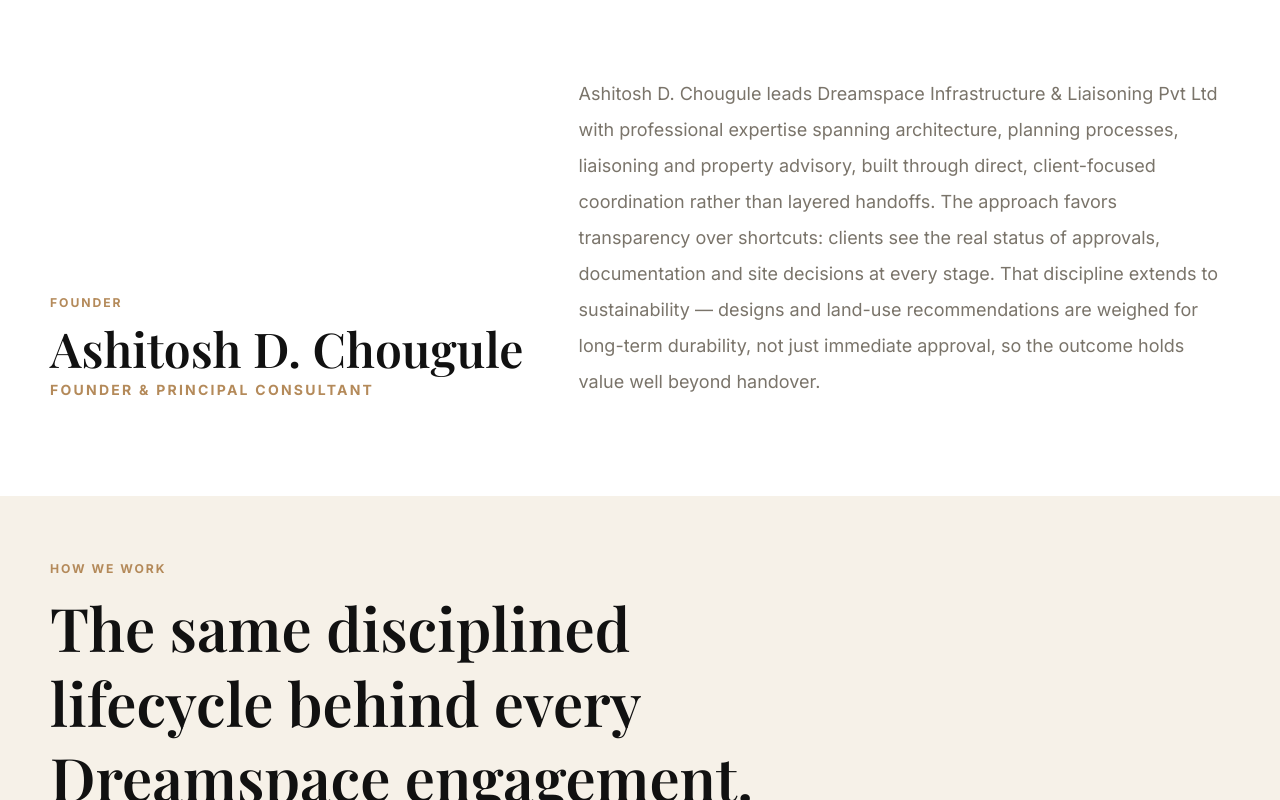
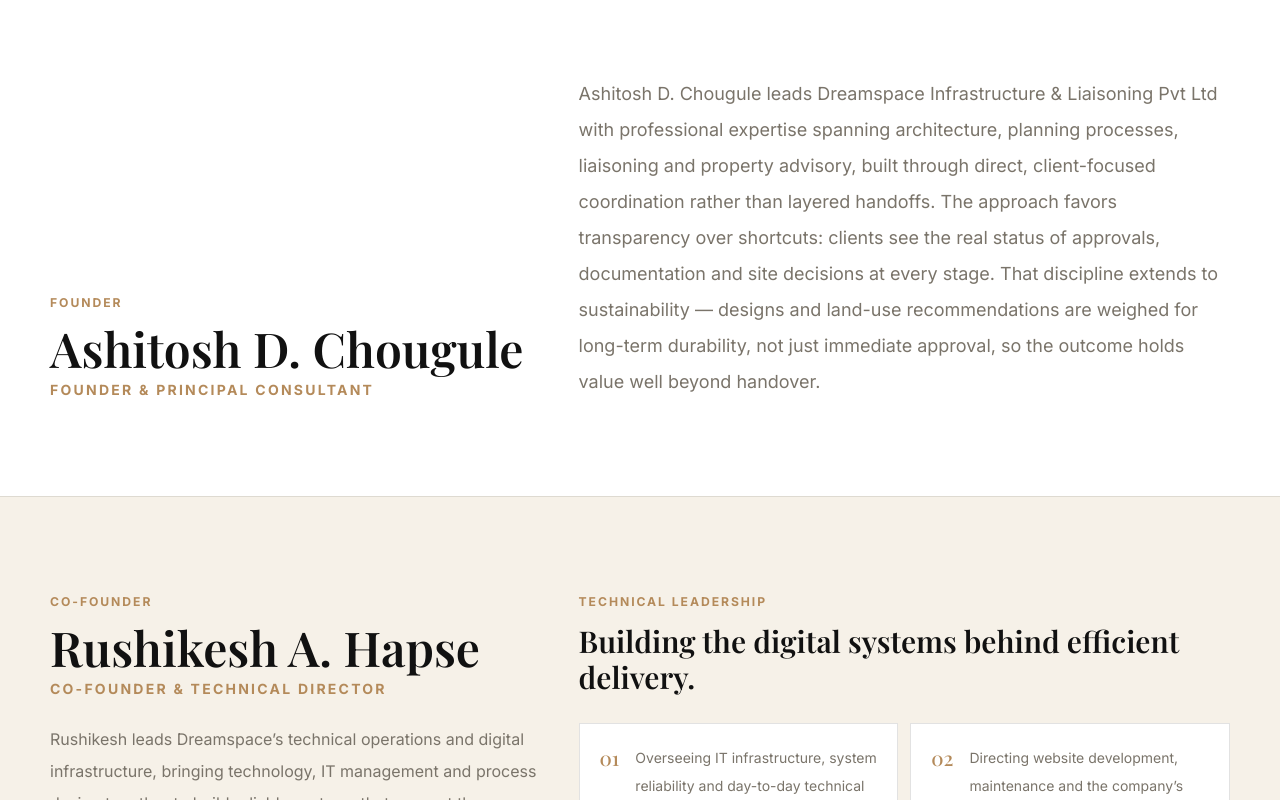
Before and after one commit to Rushihapse/Dreamspace, a React (Vite) app: page /about in a window 1280 px wide. Shown: the part 2000-2800 px from the top of the page. Built offline with nearby package versions, Linux system fonts and the light colour scheme.

Commit message:
Add co-founder technical leadership profile

```diff
--- a/src/data/company.js
+++ b/src/data/company.js
@@ -5,6 +5,22 @@ export const company = {
   slogan: 'From Land To Landmark',
   founder: 'Ashitosh D. Chougule',
   founderTitle: 'Founder & Principal Consultant',
+  coFounder: {
+    name: 'Rushikesh A. Hapse',
+    title: 'Co-founder & Technical Director',
+    introduction:
+      'Rushikesh leads Dreamspace’s technical operations and digital infrastructure, bringing technology, IT management and process design together to build reliable systems that support the company’s day-to-day work and long-term growth.',
+    responsibilities: [
+      'Overseeing IT infrastructure, system reliability and day-to-day technical operations.',
+      'Directing website development, maintenance and the company’s digital platforms.',
+      'Implementing technology-led solutions that improve operational efficiency.',
+      'Supporting digital transformation, workflow automation and process optimization.',
+      'Strengthening data security, technical support and business continuity.',
+      'Aligning technology initiatives with the company’s operational and business objectives.'
+    ],
+    focus:
+      'His focus is to simplify operations through practical technology, enhance team productivity and create a secure digital foundation for sustainable business growth.'
+  },
   phones: ['+91 96658 47993', '+91 98228 52156'],
   whatsapp: '919665847993',
   whatsappUrl: 'https://wa.me/919665847993?text=Hello%20DREAMSPACE,%20I%20am%20interested%20in%20your%20services:%0A%0A%E2%80%A2%20Architecture%20%26%20Planning%0A%E2%80%A2%20Approvals%20%26%20Liaisoning%0A%E2%80%A2%20MIDC%20%26%20Compliance%20NOCs%0A%E2%80%A2%20Real%20Estate%20%26%20Advisory%0A%E2%80%A2%20Land%20Development%0A%E2%80%A2%20Property%20Management%0A%0ARequirement%20/%20Location:%20',
--- a/src/pages/About.jsx
+++ b/src/pages/About.jsx
@@ -14,7 +14,7 @@ const values = ['Professional Excellence', 'Transparency', 'Practical Design', '
 const trustFacts = [
   { value: String(services.length), label: 'Integrated Service Divisions' },
   { value: String(company.authorities.length), label: 'Approval Authorities Covered' },
-  { value: '01', label: 'Founder-led Studio' },
+  { value: '02', label: 'Leadership Principals' },
   { value: company.region, label: 'Regional Focus' }
 ];
 
@@ -34,17 +34,27 @@ export default function About() {
     <>
       <SeoTags
         title="About Dreamspace | Architecture & Liaisoning Firm in Pune"
-        description={`${company.name}, founded by ${company.founder}, is a Pune-based consultancy delivering integrated architecture, planning approvals, liaisoning and real estate solutions across PCMC, PMC and PMRDA.`}
+        description={`${company.name}, led by ${company.founder} and ${company.coFounder.name}, is a Pune-based consultancy delivering integrated architecture, planning approvals, liaisoning and real estate solutions across PCMC, PMC and PMRDA.`}
         path="/about"
         pageType="AboutPage"
         keywords={aboutSeoKeywords}
-        jsonLd={[{
-          '@context': 'https://schema.org',
-          '@type': 'Person',
-          name: company.founder,
-          jobTitle: company.founderTitle,
-          worksFor: { '@id': `${SITE_URL}/#organization` }
-        }, breadcrumbJsonLd]}
+        jsonLd={[
+          {
+            '@context': 'https://schema.org',
+            '@type': 'Person',
+            name: company.founder,
+            jobTitle: company.founderTitle,
+            worksFor: { '@id': `${SITE_URL}/#organization` }
+          },
+          {
+            '@context': 'https://schema.org',
+            '@type': 'Person',
+            name: company.coFounder.name,
+            jobTitle: company.coFounder.title,
+            worksFor: { '@id': `${SITE_URL}/#organization` }
+          },
+          breadcrumbJsonLd
+        ]}
       />
       <PageHeader
         title={t('about.title')}
@@ -101,6 +111,31 @@ export default function About() {
           </p>
         </div>
       </section>
+      <section className="border-y border-dark/10 bg-bg py-16 sm:py-24">
+        <div className="container-page">
+          <div className="grid gap-10 lg:grid-cols-[0.75fr_1fr] lg:items-start">
+            <div>
+              <p className="eyebrow">Co-founder</p>
+              <h2 className="serif-heading mt-3 text-5xl font-semibold">{company.coFounder.name}</h2>
+              <p className="mt-2 text-sm font-bold uppercase tracking-[0.16em] text-gold">{company.coFounder.title}</p>
+              <p className="mt-6 max-w-xl text-base leading-8 text-muted">{company.coFounder.introduction}</p>
+            </div>
+            <div>
+              <p className="eyebrow">Technical Leadership</p>
+              <h3 className="serif-heading mt-3 text-3xl font-semibold">Building the digital systems behind efficient delivery.</h3>
+              <div className="mt-7 grid gap-3 sm:grid-cols-2">
+                {company.coFounder.responsibilities.map((responsibility, index) => (
+                  <div key={responsibility} className="flex gap-4 border border-dark/12 bg-white p-5">
+                    <span className="serif-heading text-xl text-gold">{String(index + 1).padStart(2, '0')}</span>
+                    <p className="text-sm leading-7 text-muted">{responsibility}</p>
+                  </div>
+                ))}
+              </div>
+              <p className="mt-6 border-l-2 border-gold pl-5 text-base leading-8 text-dark/75">{company.coFounder.focus}</p>
+            </div>
+          </div>
+        </div>
+      </section>
       <PropertyLifecycle kicker="How We Work" title="The same disciplined lifecycle behind every Dreamspace engagement." variant="compact" />
       <section className="py-16 sm:py-24">
         <div className="container-page">
```
